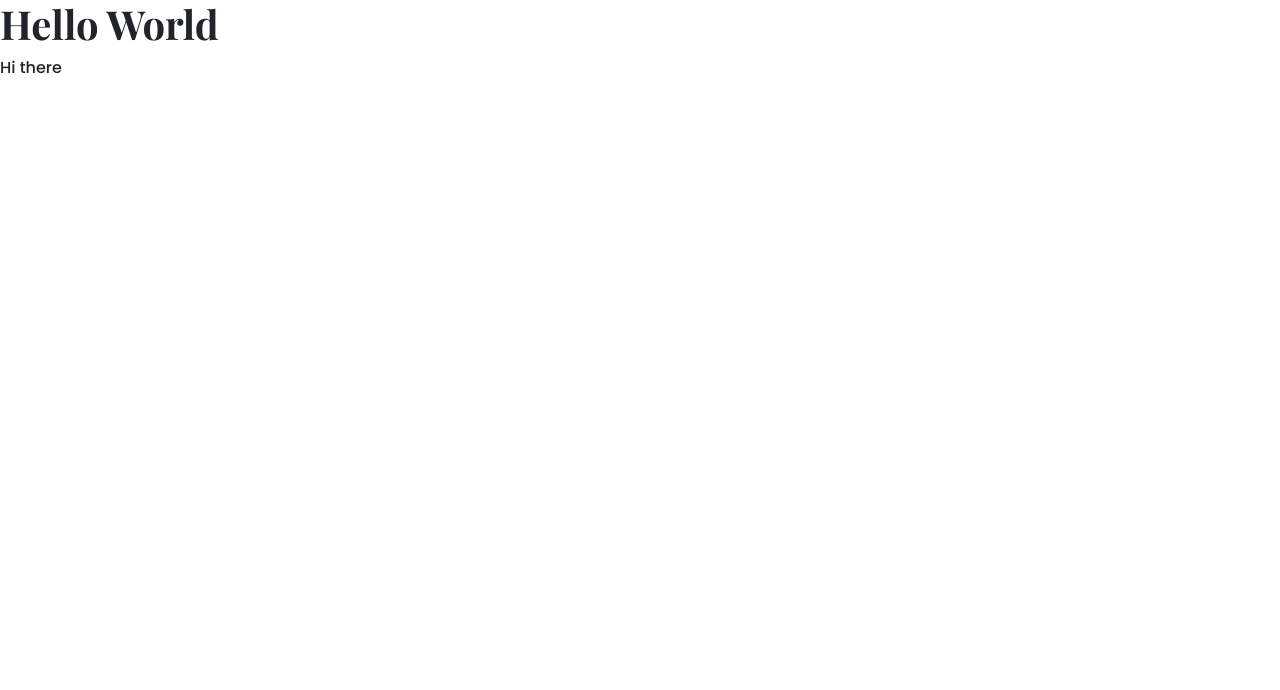
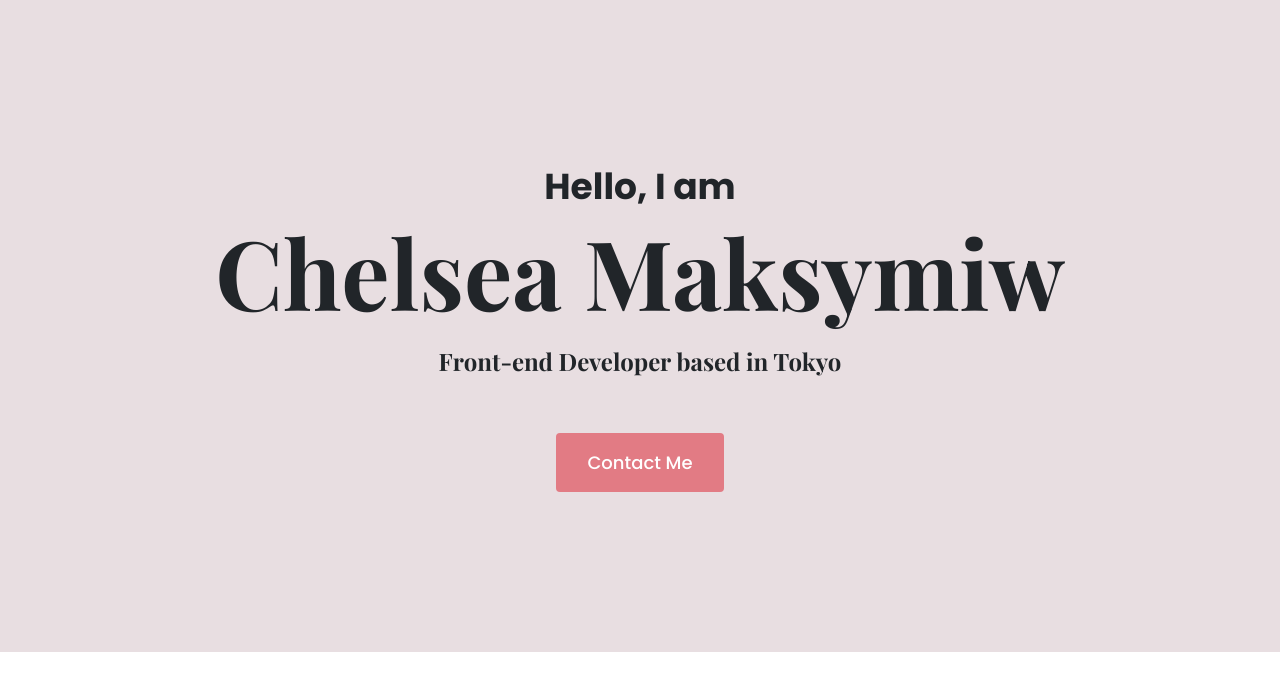
Before and after one commit to hokusai92/portfolio-project, a plain HTML site: page index.html in a window 1280 px wide. Drawn offline with nearby package versions, Linux system fonts and the light colour scheme.

Commit message:
Added CSS to homepage

```diff
--- a/index.html
+++ b/index.html
@@ -16,7 +16,6 @@
       href="https://fonts.googleapis.com/css2?family=Playfair+Display:wght@700&family=Poppins:wght@500;700&display=swap"
       rel="stylesheet"
     />
-    <link rel="stylesheet" href="styles/portfolio.css" />
     <link
       href="https://cdn.jsdelivr.net/npm/bootstrap@5.2.0-beta1/dist/css/bootstrap.min.css"
       rel="stylesheet"
@@ -27,9 +26,14 @@
       src="https://kit.fontawesome.com/6d130610cc.js"
       crossorigin="anonymous"
     ></script>
+    <link rel="stylesheet" href="styles/portfolio.css" />
   </head>
   <body>
-    <h1>Hello World</h1>
-    <p>Hi there</p>
+    <div class="hero">
+      <p>Hello, I am</p>
+      <h1>Chelsea Maksymiw</h1>
+      <h2 class="mb-5">Front-end Developer based in Tokyo</h2>
+      <a href="#" class="btn btn-branding">Contact Me</a>
+    </div>
   </body>
 </html>
--- a/styles/portfolio.css
+++ b/styles/portfolio.css
@@ -1,9 +1,54 @@
-h1 {
-  font-family: "Playfair Display", serif;
+:root {
+  --branding-color: #e27b84;
+  --secondary-color: #e8dee1;
+  --heading-font-family: "Playfair Display", serif;
+  --default-font-family: "Poppins", sans-serif;
+}
+
+body {
+  font-family: var(--default-font-family);
+}
+
+h1,
+h2,
+h3,
+h4 {
+  font-family: var(--heading-font-family);
   font-weight: bold;
 }
 
+h1 {
+  font-size: 96px;
+}
+
 p {
-  font-family: "Poppins", sans-serif;
   font-weight: normal;
 }
+
+.hero {
+  background: var(--secondary-color);
+  text-align: center;
+  padding: 160px 20px;
+}
+
+.hero p {
+  font-size: 36px;
+  font-weight: bold;
+  margin: 0;
+}
+
+.hero h2 {
+  font-family: var(--heading-font-family);
+  font-weight: normal;
+  font-size: 24px;
+  line-height: 2;
+}
+
+.btn-branding {
+  background: var(--branding-color);
+  border-radius: 4px;
+  color: white;
+  font-size: 18px;
+  line-height: 27px;
+  padding: 15px 30px;
+}
```
